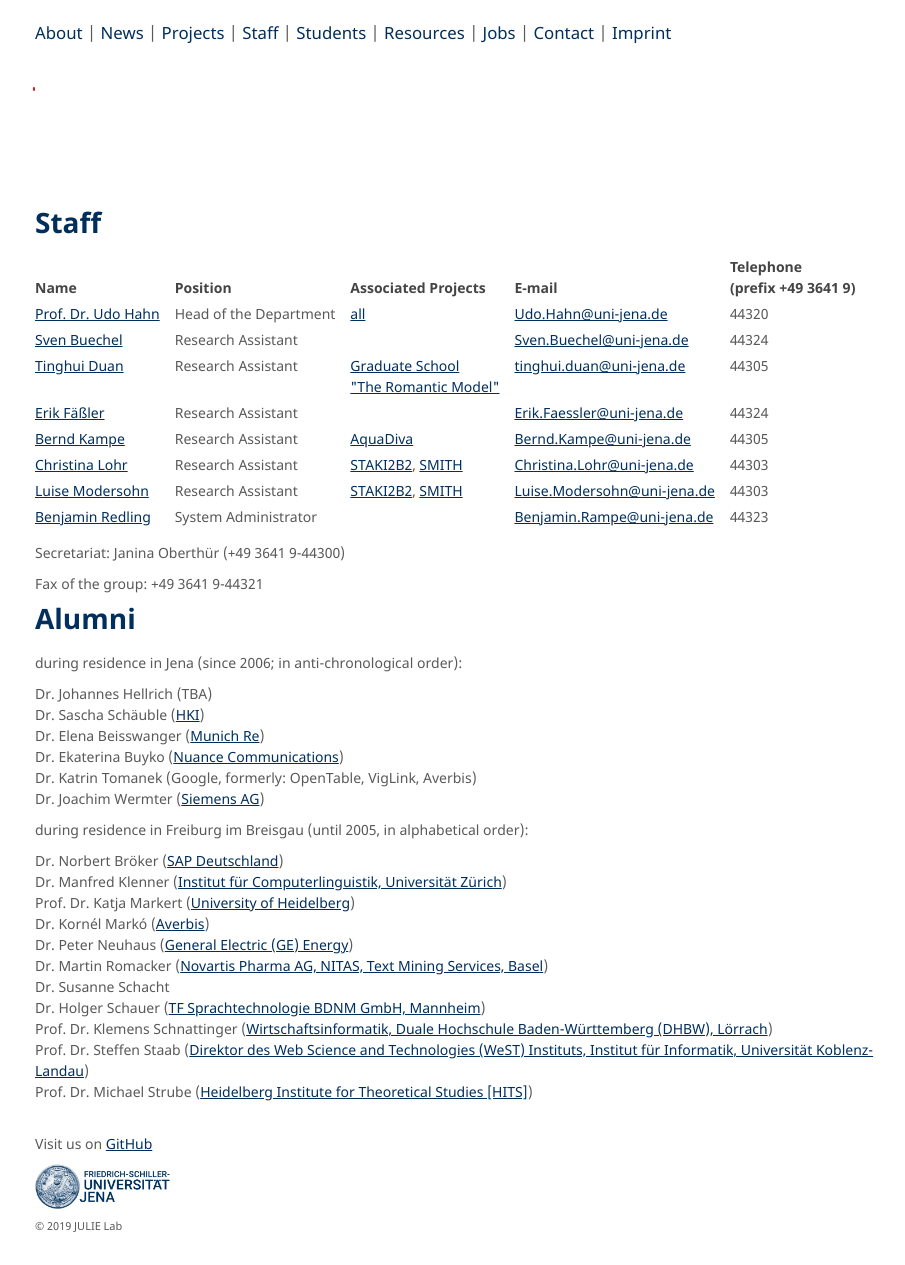
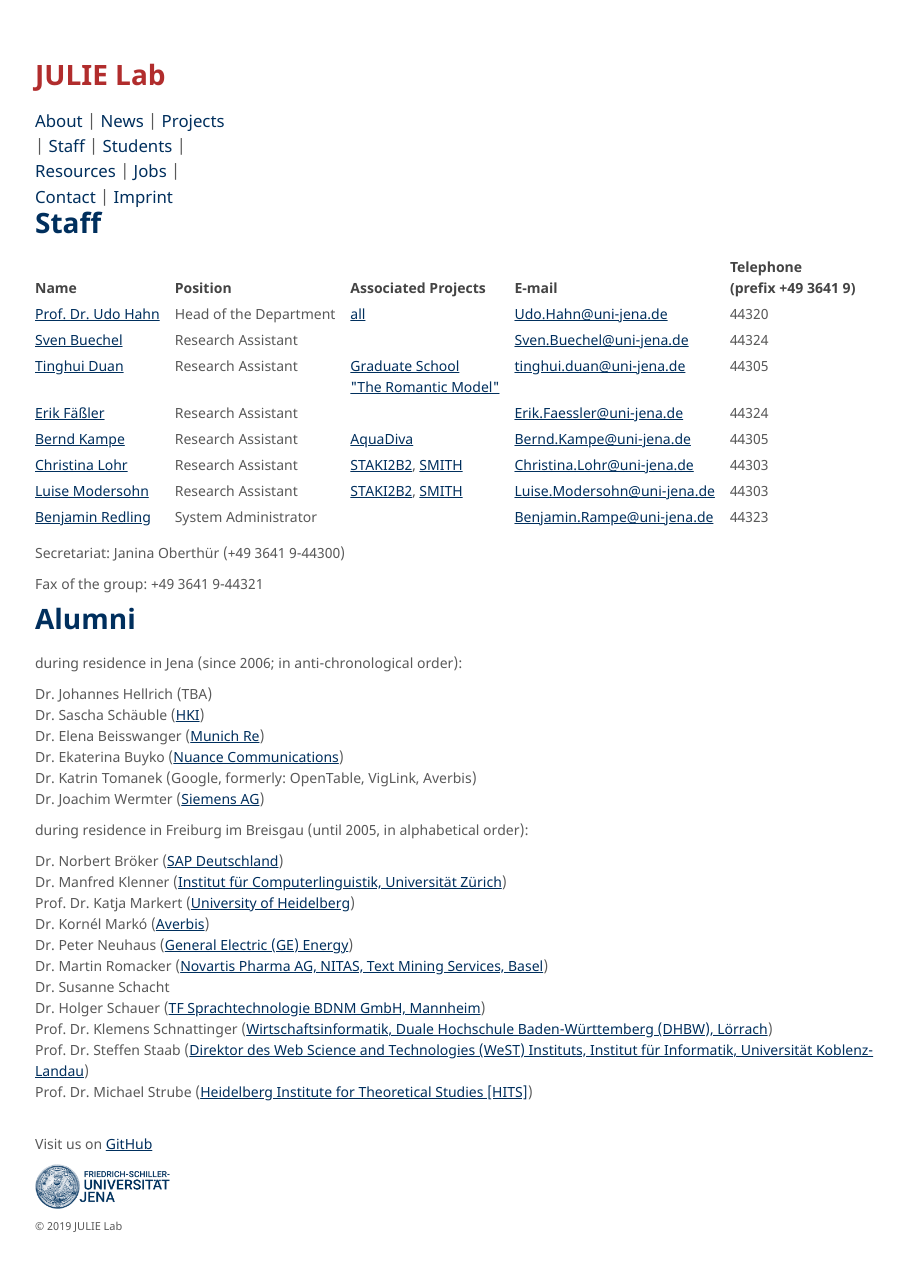
Before and after one commit to JULIELab/JULIELab.github.io, a Jekyll site: the page built from Staff.md, in a window 1280 px wide and 1265 px high. Shown: the whole window, without its empty margins (185-1090 px from the left). Built offline with Jekyll 4.4.1, drawn with Linux system fonts in a browser that asks for light colours; our own code applies the rules of GitHub Pages for plain Markdown files.

Commit message:
Revert "increase font-size for embedded style"
This reverts commit f4ac6c08169f0624a2cee9014765754e45d9e738.

```diff
--- a/_layouts/staff_tab.html
+++ b/_layouts/staff_tab.html
@@ -30,7 +30,6 @@
     position:fixed;
     width:100%;
     display: inline;
-    font-size: larger;
   }
   footer1 {
     display: inline;
@@ -67,9 +66,9 @@
     <div class="wrapper1">
 	<h1><a href="{{ "/" | absolute_url }}" style="color: #b12d2d">{{ site.title | default: site.github.repository_name }}</a></h1>
 
-     <navi>
+     <nav>
         <a href="/index.html">About</a> | <a href="/Lab+News.html">News</a> | <a href="/Projects/current.html">Projects</a> | <a href="/Staff.html">Staff</a> | <a href="/Students.html">Students</a> | <a href="/Resources/">Resources</a> | <a href="/Jobs.html">Jobs</a> | <a href="/Contact.html">Contact</a> | <a href="/Imprint.html">Imprint</a>
-      </navi>
+      </nav>
 
       <section>
 
```
